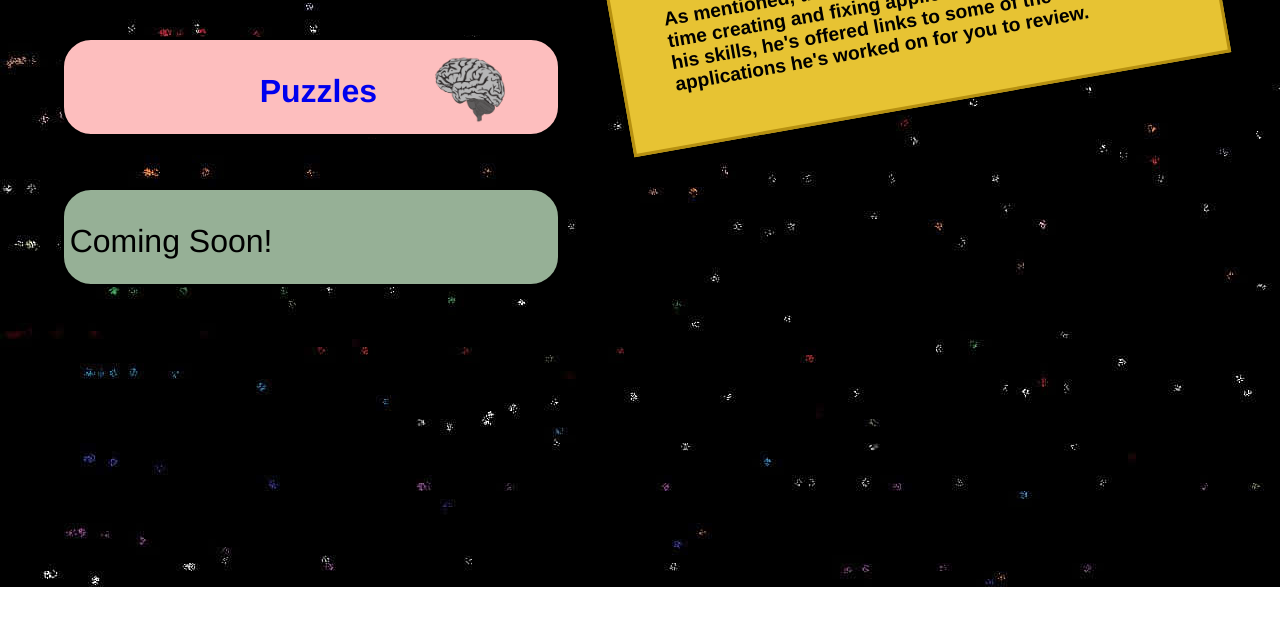
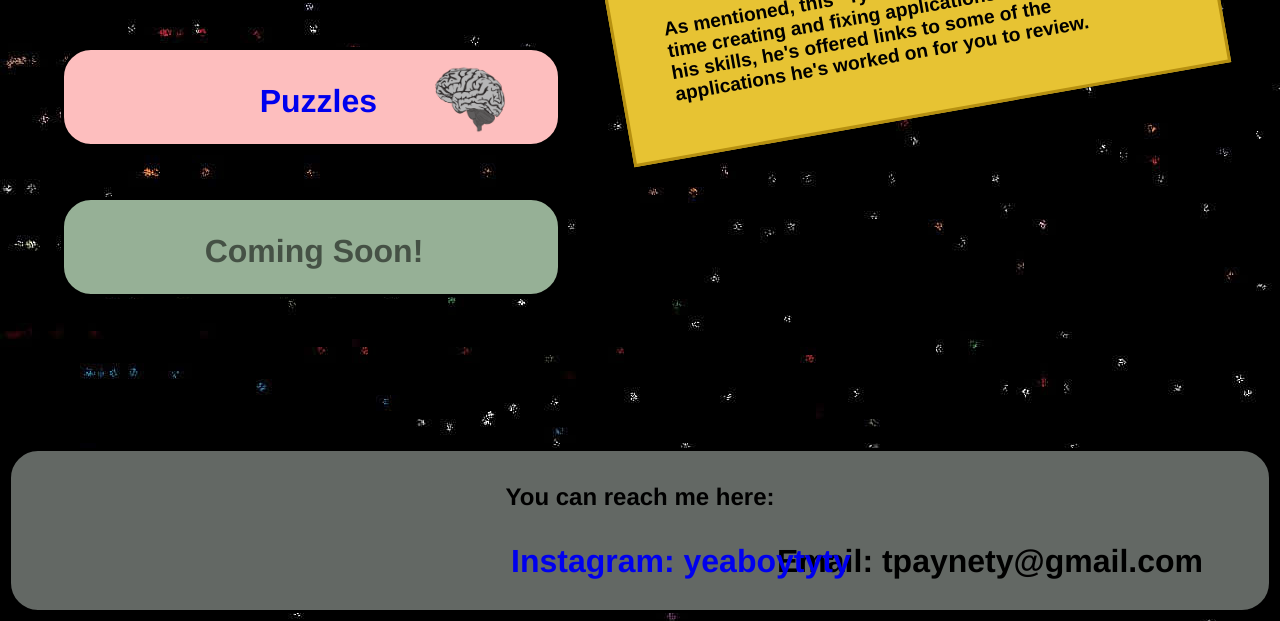
Before and after one commit to edamama/portfolio, a plain HTML site: page challenge.html in a window 1280 px wide. Shown: the part 2613-3234 px from the top of the page. Before the commit the page ends 3200 px from the top, so only its background shows below. Drawn offline with Linux system fonts and the light colour scheme.

Commit message:
4
Milestones
------------------

added directory href for "Puzzles" subsection

added footer

finished the projects section (mostly)

NEXT
-----------------------

fix the footer contents

enable better flex accessibility

finishing touches(?)

```diff
--- a/challenge.html
+++ b/challenge.html
@@ -28,13 +28,13 @@
 
                 </h1>
 
-                <nav id="linkMsgBox"> <!--might move?-->
+                <nav id="linkMsgBox">
 
                     <a href="#whatAboutMe">Click to learn about me!<br></a>
 
                     <a href="#myWorks">Click to see my projects!<br></a>
 
-                    <a href="#">Click to reach me!</a>
+                    <a href="#reachMe">Click to reach me!</a>
 
                 <nav>
 
@@ -101,7 +101,7 @@
 
                     <button class="projectBox" id="box2">
 
-                        <a href="#"> <strong> Puzzles </strong> </a>
+                        <a href="puzzleSample" > <strong> Puzzles </strong> </a> <!--inelegant but at least it is functional-->
 
 
                         <!--add puzzle piece-->
@@ -114,7 +114,7 @@
 
                     <button class="projectBox" id="box3">
 
-                        Coming Soon!
+                        <p><strong>Coming Soon!</strong></p>
 
                     </button>
 
@@ -130,78 +130,20 @@
 
              </div>
 
+             <footer id="reachMe"> <!--fix-->
 
+                <h4>You can reach me here:</h4>
 
+                    <section>
 
+                        <a href="#">Instagram: yeaboytyty</a>
 
+                        <p> Email: tpaynety@gmail.com </p>
 
+                    </section>
 
-
-
-
-
-
-
-
-
-
-
-
-
-
-
-
-
-
-
-
-
-
-
-
-
-
-
-
-
-
-
-
+            </footer>
 
         </body>
 
-
-
-
-
-
-
-
-
-
-
-
-
-
-
-
-
-
-
-
-
-
-
-
-
-
-
-
-
-
-
-
-
-
-
 </html>
--- a/style.css
+++ b/style.css
@@ -129,7 +129,7 @@ h1{
 
     justify-content: space-evenly;
 
-    margin-bottom: 150px;
+    margin-bottom: 160px;
 
 }
 
@@ -203,7 +203,7 @@ h1{
 
     justify-content: space-evenly;
 
-    margin-bottom: 150px;
+    margin-bottom: 1px;
 
     flex-wrap: wrap-reverse;
 
@@ -373,10 +373,65 @@ button{
 }
 
 
+#box3 p{
+
+    margin :0px;
+
+    margin-left: 135px;
+
+    color: rgba(0, 0, 0, 0.538);
+
+}
+
+
+footer{
+
+    background-color: rgb(99, 104, 100);
+
+    border: solid;
+
+    border-radius: 30px;
+
+    text-align: center;
+
+    font-family: 'Franklin Gothic Medium', 'Arial Narrow', Arial, sans-serif;
+
+}
+
+
+footer h4{
+
+    font-size: x-large;
 
 
 
+}
 
+footer a{
+
+    font-size: xx-large;
+
+    display: flex;
+
+    margin-left: 500px;
+
+    position:absolute;
+
+    text-decoration: none;
+
+}
+
+footer p{
+
+    font-size: xx-large;
+
+    margin: 0px;
+
+    margin-left: 700px;
+
+    margin-bottom: 30px;
+
+}
 
 
 /* queries */
```
Also changed, not shown: img_assets/Puzzle_sample.png (added), puzzleSample/006ans.png (added), puzzleSample/Puzzle006.png (added).
